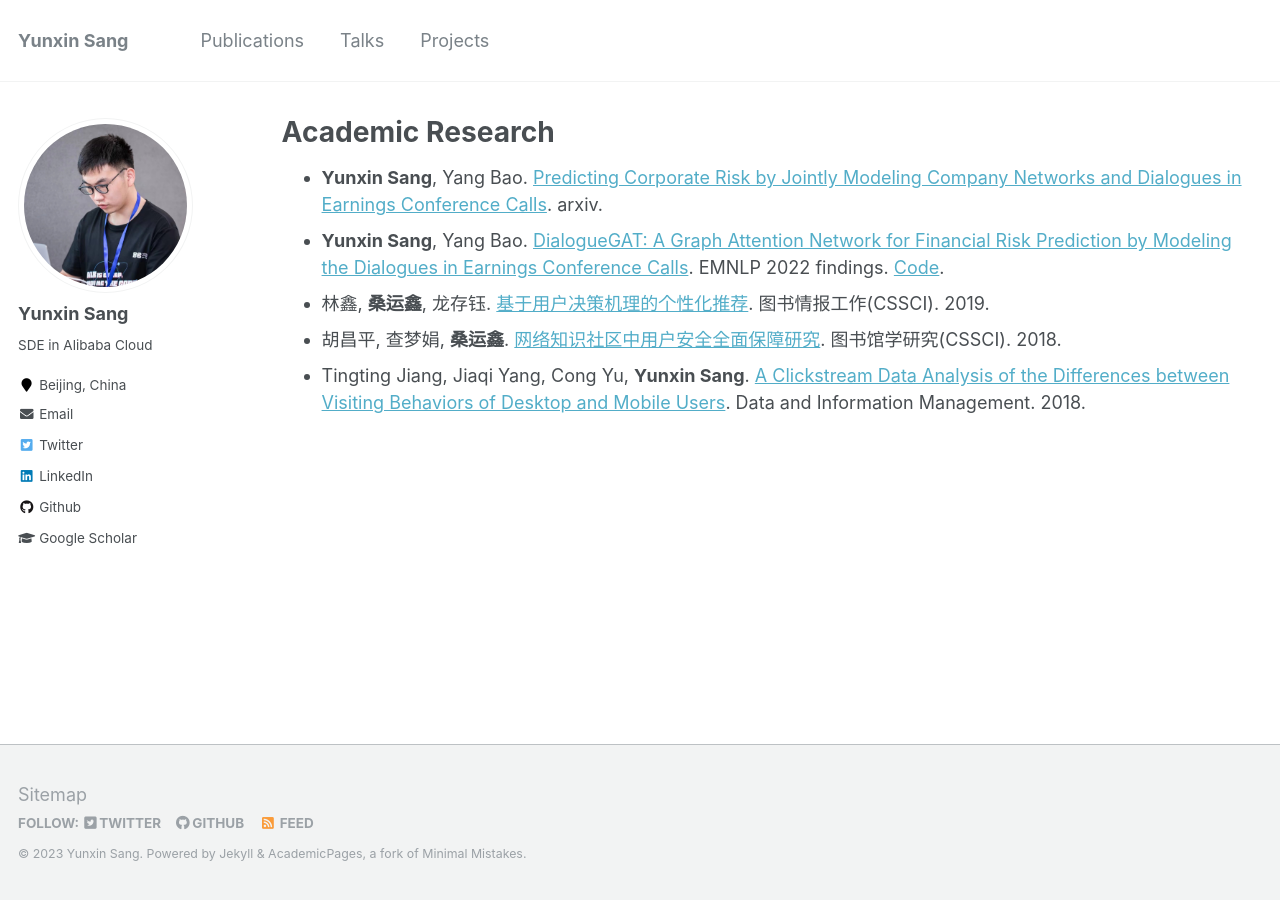
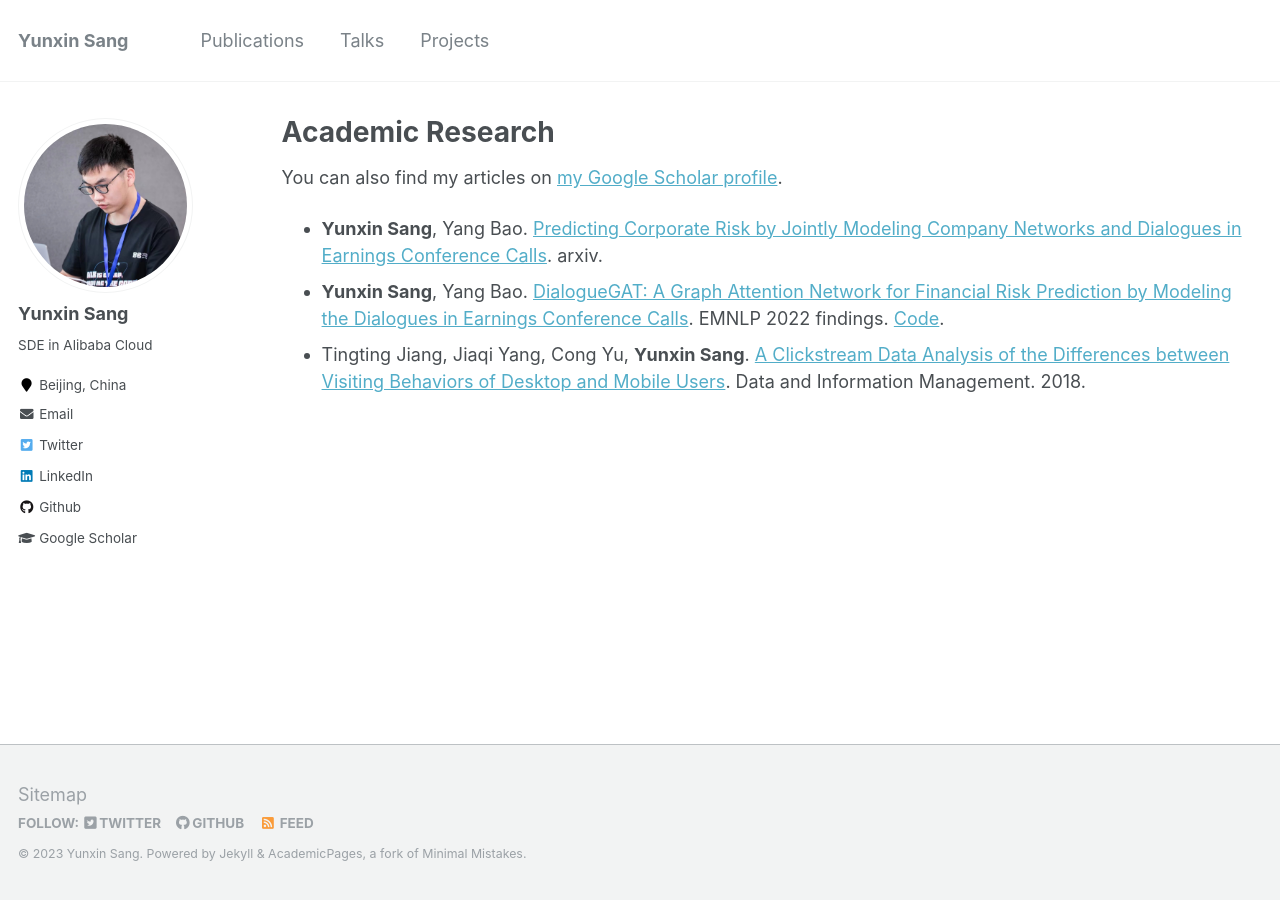
Before and after one commit to sangyx/sangyx.github.io, a Jekyll site: the page built from _pages/publications.md, in a window 1280 px wide. Built offline with Jekyll 4.4.1, drawn with Linux system fonts in a browser that asks for light colours.

```diff
--- a/_pages/publications.md
+++ b/_pages/publications.md
@@ -5,12 +5,10 @@ permalink: /publications/
 author_profile: true
 ---
 
-<!-- You can also find my articles on <a href="">my Google Scholar profile</a>. -->
+You can also find my articles on [my Google Scholar profile](https://scholar.google.com/citations?user=Yk8TjrsAAAAJ&hl=en).
 
 {% include base_path %}
 
 - **Yunxin Sang**, Yang Bao. [Predicting Corporate Risk by Jointly Modeling Company Networks and Dialogues in Earnings Conference Calls](https://arxiv.org/abs/2206.06174). arxiv.
 - **Yunxin Sang**, Yang Bao. [DialogueGAT: A Graph Attention Network for Financial Risk Prediction by Modeling the Dialogues in Earnings Conference Calls](../files/paper/DialogueGAT_EMNLP_22.pdf). EMNLP 2022 findings. [Code](https://github.com/sangyx/DialogueGAT).
-- 林鑫, **桑运鑫**, 龙存钰. [基于用户决策机理的个性化推荐](https://kns.cnki.net/kcms/detail/detail.aspx?dbcode=CJFD&dbname=CJFDLAST2019&filename=TSQB201902018&uniplatform=NZKPT&v=pPqEVuai7qL68UTuSF9pafYY6G8XFJ-jyMt5KYjaNnA7LDbrkyevcg_xl5NTTE6n). 图书情报工作(CSSCI). 2019.
-- 胡昌平, 查梦娟, **桑运鑫**. [网络知识社区中用户安全全面保障研究](https://kns.cnki.net/kcms/detail/detail.aspx?dbcode=CJFD&dbname=CJFDLAST2018&filename=TSSS201818002&uniplatform=NZKPT&v=TEFwWmYqLH4WyGu5W9nnnUvJ886luKMcOH91_yqK7IGIVZYJosBmQZubwMwUUBcf). 图书馆学研究(CSSCI). 2018.
 - Tingting Jiang, Jiaqi Yang, Cong Yu, **Yunxin Sang**. [A Clickstream Data Analysis of the Differences between Visiting Behaviors of Desktop and Mobile Users](https://sciendo.com/article/10.2478/dim-2018-0012). Data and Information Management. 2018.
```
Also changed, not shown: _pages/projects.md (+1 -1 lines).
